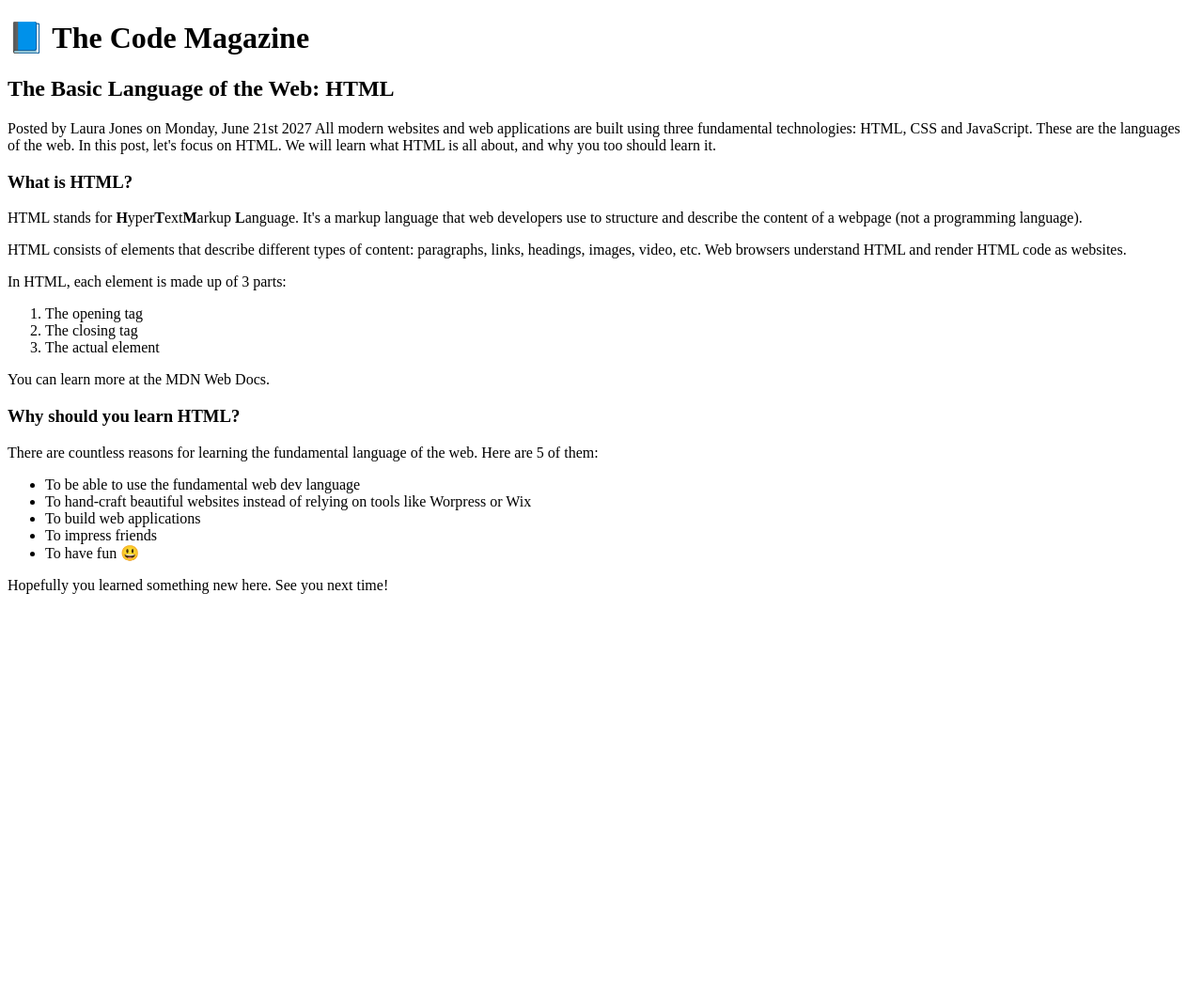
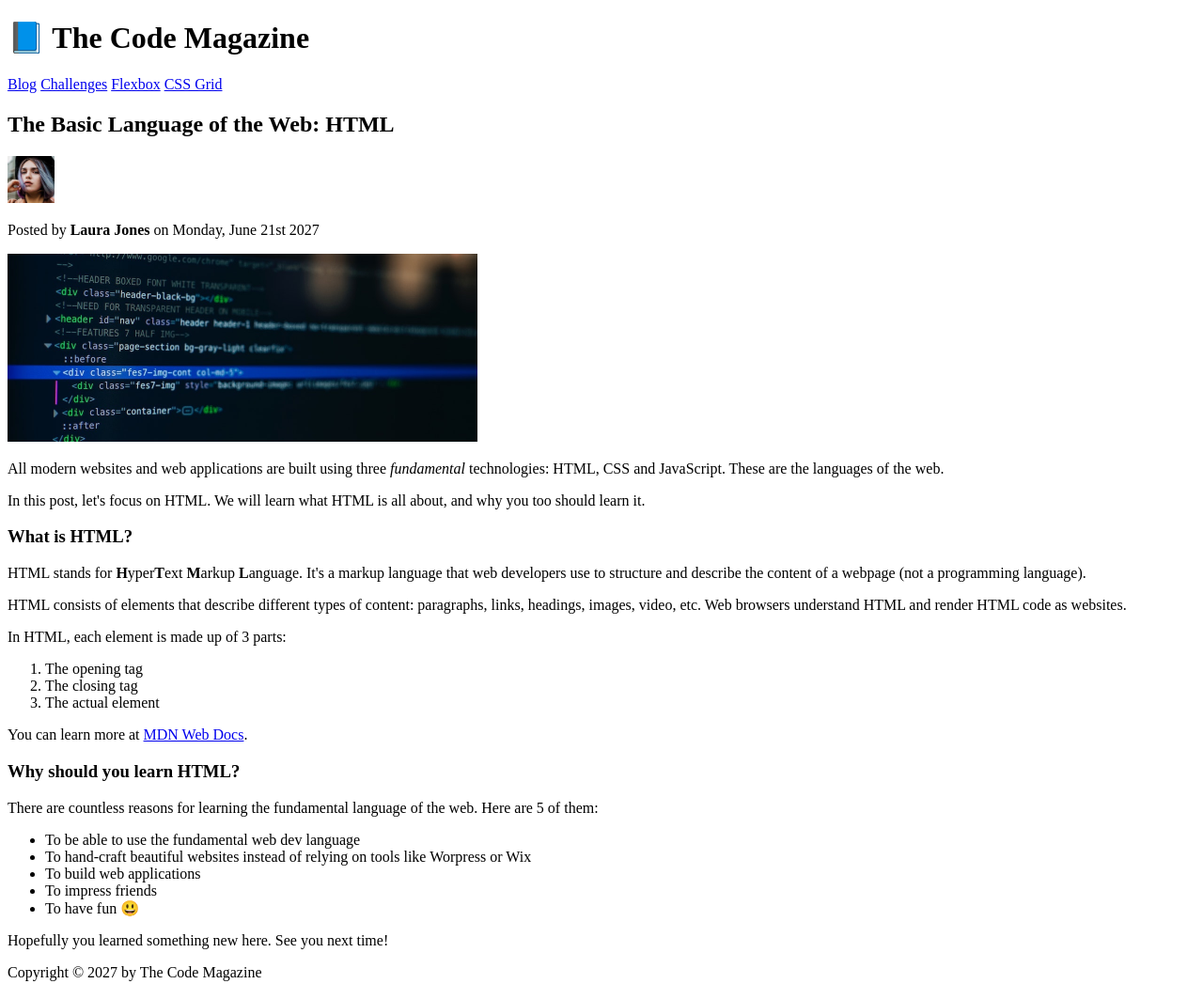
Before and after one commit to AndreiaCifoni/Challenge-1, a plain HTML site: page index.html in a window 1280 px wide. Shown: the whole page at 94% size. Before the commit the page ends 800 px from the top, so only its background shows below. Drawn offline with Linux system fonts and the light colour scheme.

Commit message:
more page

```diff
--- a/index.html
+++ b/index.html
@@ -9,19 +9,39 @@
   <body>
     <header>
       <h1>📘 The Code Magazine</h1>
-
+      <a href="blog.html">Blog</a>
+      <a href="#">Challenges</a>
+      <a href="#">Flexbox</a>
+      <a href="#">CSS Grid</a>
       <h2>The Basic Language of the Web: HTML</h2>
-      Posted by Laura Jones on Monday, June 21st 2027 All modern websites and
-      web applications are built using three fundamental technologies: HTML, CSS
-      and JavaScript. These are the languages of the web. In this post, let's
-      focus on HTML. We will learn what HTML is all about, and why you too
-      should learn it.
+      <img
+        src="img/laura-jones.jpg"
+        alt="photo of laura jones"
+        width="50"
+        height="50"
+      />
+      <p>Posted by <strong>Laura Jones</strong> on Monday, June 21st 2027</p>
+      <img
+        src="img/post-img.jpg"
+        alt="photo of laura jones"
+        width="500"
+        height="200"
+      />
+      <p>
+        All modern websites and web applications are built using three
+        <em>fundamental</em> technologies: HTML, CSS and JavaScript. These are
+        the languages of the web.
+      </p>
+      <p>
+        In this post, let's focus on HTML. We will learn what HTML is all about,
+        and why you too should learn it.
+      </p>
     </header>
     <article>
       <h3>What is HTML?</h3>
       <p>
         HTML stands for
-        <strong>H</strong>yper<strong>T</strong>ext<strong>M</strong>arkup
+        <strong>H</strong>yper<strong>T</strong>ext <strong>M</strong>arkup
         <strong>L</strong>anguage. It's a markup language that web developers
         use to structure and describe the content of a webpage (not a
         programming language).
@@ -38,8 +58,14 @@
         <li>The actual element</li>
       </ol>
 
-      <p>You can learn more at the MDN Web Docs.</p>
-
+      <p>
+        You can learn more at
+        <a
+          href="https://developer.mozilla.org/en-US/docs/Web/HTML"
+          target="_blank"
+          >MDN Web Docs</a
+        >.
+      </p>
       <h3>Why should you learn HTML?</h3>
       <p>
         There are countless reasons for learning the fundamental language of the
@@ -57,5 +83,6 @@
       </ul>
       <p>Hopefully you learned something new here. See you next time!</p>
     </article>
+    <footer>Copyright &copy 2027 by The Code Magazine</footer>
   </body>
 </html>
```
Also changed, not shown: blog.html (added, +13 -0 lines).
